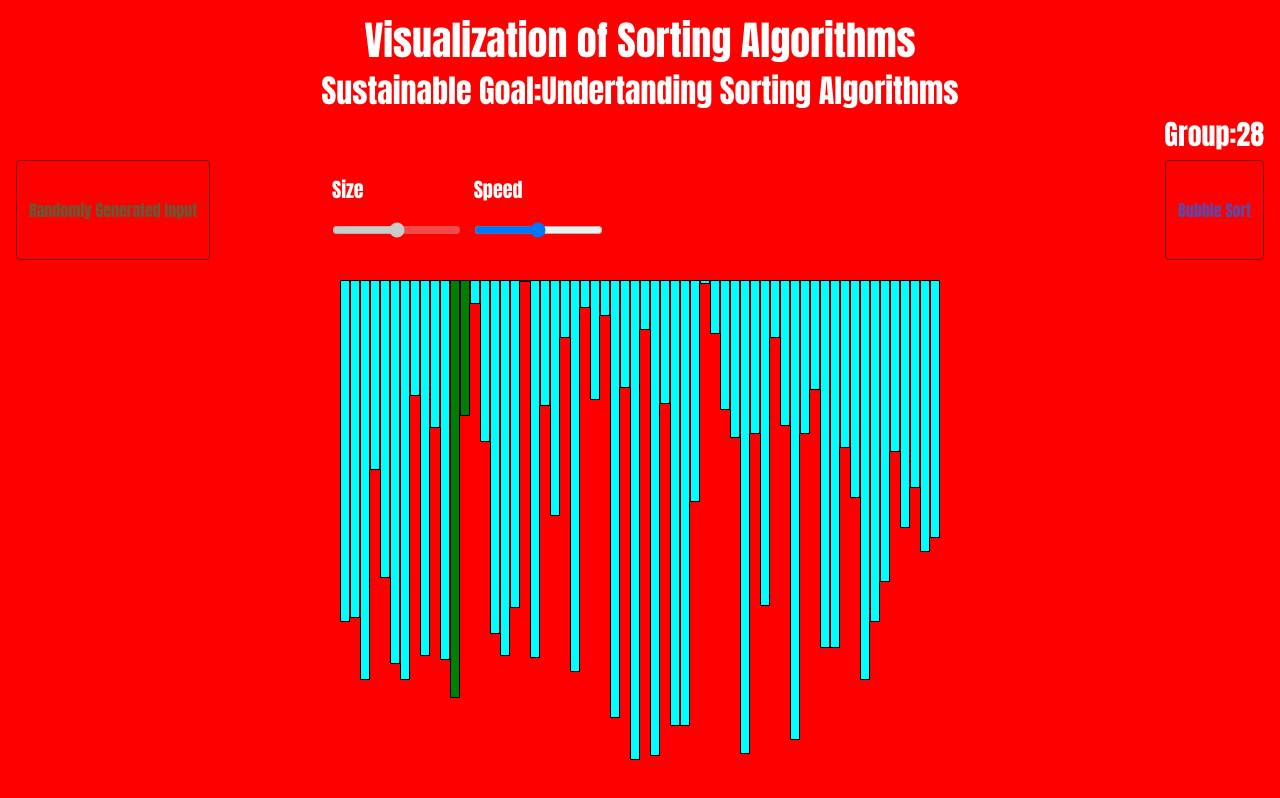
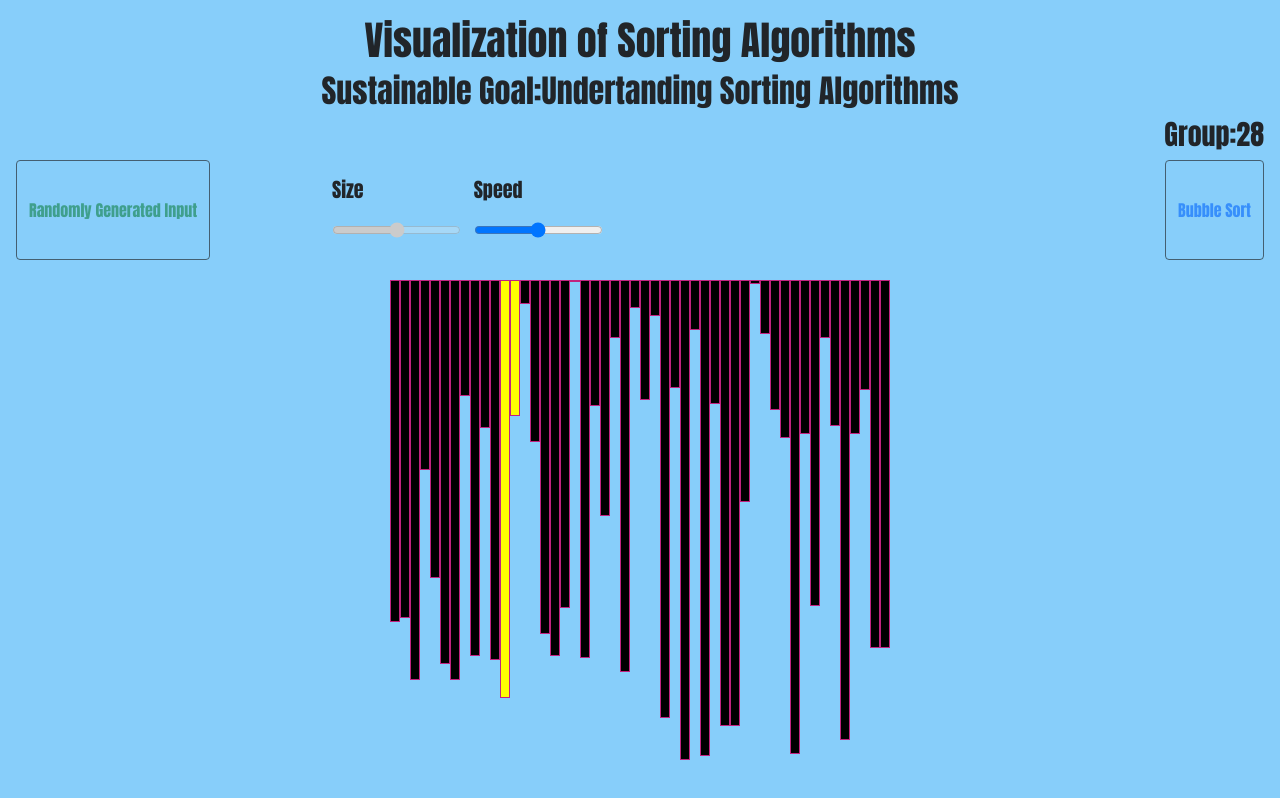
Before and after one commit to Sach-123/miniproject, a plain HTML site: page index.html in a window 1280 px wide. Both pictures are taken after a click on the button "Bubble Sort". Drawn offline with nearby package versions, Linux system fonts and the light colour scheme.

Commit message:
second commit

```diff
--- a/bubble.js
+++ b/bubble.js
@@ -1,19 +1,19 @@
 async function bubble() {
-    console.log('In bubbe()');
+    console.log('In bubble()');
     const ele = document.querySelectorAll(".bar");
     for(let i = 0; i < ele.length-1; i++){
         console.log('In ith loop');
         for(let j = 0; j < ele.length-i-1; j++){
             console.log('In jth loop');
-            ele[j].style.background = 'green';
-            ele[j+1].style.background = 'green';
+            ele[j].style.background = 'yellow';
+            ele[j+1].style.background = 'yellow';
             if(parseInt(ele[j].style.height) > parseInt(ele[j+1].style.height)){
                 console.log('In if condition');
                 await waitforme(delay);
                 swap(ele[j], ele[j+1]);
             }
-            ele[j].style.background = 'cyan';
-            ele[j+1].style.background = 'cyan';
+            ele[j].style.background = 'black';
+            ele[j+1].style.background = 'black';
         }
         ele[ele.length-1-i].style.background = 'white';
     }
--- a/index.html
+++ b/index.html
@@ -24,6 +24,7 @@
                 <span id="speed">Speed
                     <input id="speed_input" type="range" min="20" max="300" stepDown=10 >
                 </span>
+
             </div>
             <div class="col gap-2 d-sm-flex justify-content-end">
                 <button type="button" class="btn btn-outline-primary btn-dark bubbleSort">Bubble Sort</button>
@@ -31,7 +32,8 @@
         </div>
     </nav>
 </header>
-<body class="p-3 mb-2 text-white">
+<body style="background-color: lightskyblue;">
+<body class="p-3 mb-2  text-dark">
 
     <div id="bars" class="flex-container"></div>
 
--- a/sorting.js
+++ b/sorting.js
@@ -7,38 +7,31 @@ function swap(el1, el2) {
 
 }
 
-// Disables sorting buttons used in conjunction with enable, so that we can disable during sorting and enable buttons after it
 function disableSortingBtn(){
     document.querySelector(".bubbleSort").disabled = true;
 }
 
-// Enables sorting buttons used in conjunction with disable
 function enableSortingBtn(){
     document.querySelector(".bubbleSort").disabled = false;
 
 }
 
-// Disables size slider used in conjunction with enable, so that we can disable during sorting and enable buttons after it
 function disableSizeSlider(){
     document.querySelector("#arr_sz").disabled = true;
 }
 
-// Enables size slider used in conjunction with disable
 function enableSizeSlider(){
     document.querySelector("#arr_sz").disabled = false;
 }
 
-// Disables newArray buttons used in conjunction with enable, so that we can disable during sorting and enable buttons after it
 function disableNewArrayBtn(){
     document.querySelector(".newArray").disabled = true;
 }
 
-// Enables newArray buttons used in conjunction with disable
 function enableNewArrayBtn(){
     document.querySelector(".newArray").disabled = false;
 }
 
-// Used in async function so that we can so animations of sorting, takes input time in ms (1000 = 1s)
 function waitforme(milisec) {
     return new Promise(resolve => {
         setTimeout(() => { resolve('') }, milisec);
@@ -48,7 +41,7 @@ function waitforme(milisec) {
 // Selecting size slider from DOM
 let arraySize = document.querySelector('#arr_sz');
 
-// Event listener to update the bars on the UI
+// Event listener to update the bars
 arraySize.addEventListener('input', function(){
     console.log(arraySize.value, typeof(arraySize.value));
     createNewArray(parseInt(arraySize.value));
@@ -73,7 +66,7 @@ let array = [];
 createNewArray();
 
 // To create new array input size of array
-function createNewArray(noOfBars = 60) {
+function createNewArray(noOfBars = 50) {
     // calling helper function to delete old bars from dom
     deleteChild();
 
--- a/style.css
+++ b/style.css
@@ -1,25 +1,24 @@
 body {
     font-family: Impact, Haettenschweiler, 'Arial Narrow Bold', sans-serif;
     font-size: 20px;
-    padding: 0 20px 30px 0;
     line-height: 2;
-	background-color: red;
+
 }
 .flex-container{
     margin-top: 20px;
-    display: flex ;
+    display: flex;
     flex-wrap: nowrap;
     width: 100%;
     height: 500px;
     justify-content: center;
-    transition: 2s all ease;
+
 }
 
 .flex-item{
-    background:cyan;
-    border: 1pt solid black;
+    background:black;
+    border: 1pt solid rgb(192, 36, 127);
     width: 10px;
-    transition: 0.1s all ease;
+
 }
 
 .row{
@@ -30,5 +29,4 @@ body {
 #input{
     display: flex;
     padding: 10px;
-    justify-content: space-around;
 }
```
